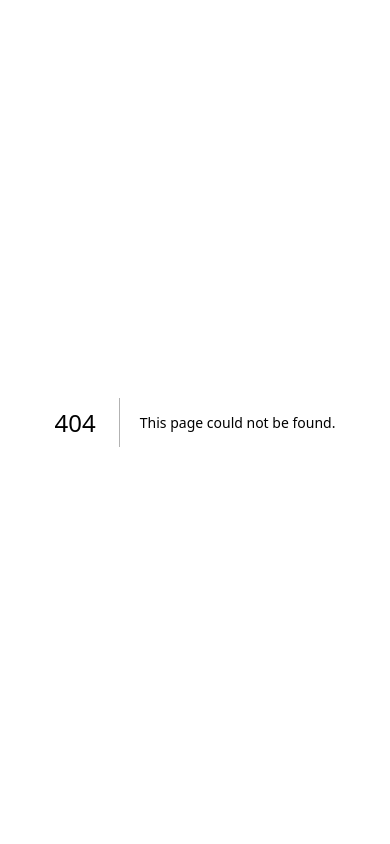
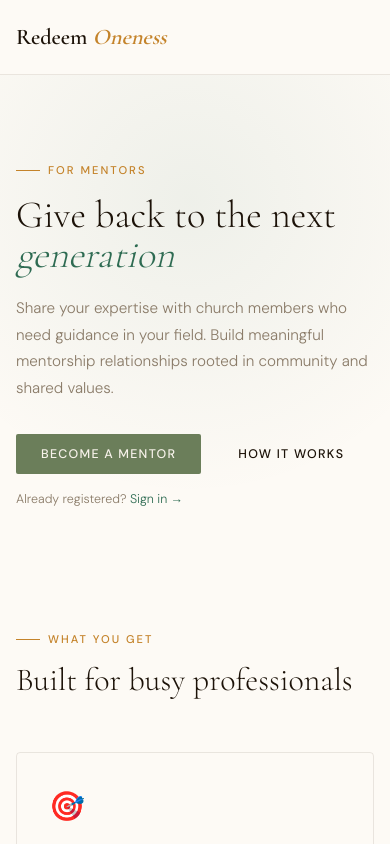
Before and after one commit to JOSEPH-ONOFIOK/RedeemOneness, a Next.js app: page /mentors in a window 390 px wide. Before the commit this address had no page. Shown: the top 844 px of the page. Built offline with nearby package versions, Linux system fonts and the light colour scheme.

Commit message:
Add /mentors public page and add Mentors to all public navs
- New page: /mentors with hero, features, sectors, how-it-works steps, and CTA
- Added Mentors link to nav on homepage, /members, /businesses, /churches, /how-it-works
- Fixed nav mobile padding (px-4 md:px-12) on all public pages

```diff
--- a/app/businesses/page.tsx
+++ b/app/businesses/page.tsx
@@ -21,12 +21,12 @@ export default function BusinessesPage() {
   return (
     <div className="bg-warm-white min-h-screen">
       {/* Nav */}
-      <nav className="fixed top-0 left-0 right-0 z-50 flex items-center justify-between px-12 py-5 bg-warm-white/95 backdrop-blur-md border-b border-[rgba(60,42,20,0.1)]">
+      <nav className="fixed top-0 left-0 right-0 z-50 flex items-center justify-between px-4 md:px-12 py-5 bg-warm-white/95 backdrop-blur-md border-b border-[rgba(60,42,20,0.1)]">
         <Link href="/" className="font-serif text-[1.4rem] font-semibold text-deep-brown">
           Redeem <em className="text-amber">Oneness</em>
         </Link>
         <div className="hidden md:flex items-center gap-10">
-          {[["How It Works","/how-it-works"],["Members","/members"],["Businesses","/businesses"],["Churches","/churches"]].map(([l,h])=>(
+          {[["How It Works","/how-it-works"],["Members","/members"],["Mentors","/mentors"],["Businesses","/businesses"],["Churches","/churches"]].map(([l,h])=>(
             <Link key={l} href={h} className="text-[0.78rem] tracking-[0.08em] uppercase text-muted hover:text-deep-brown transition-colors">{l}</Link>
           ))}
           <Btn href="/login" small>Login</Btn>
--- a/app/churches/page.tsx
+++ b/app/churches/page.tsx
@@ -24,12 +24,12 @@ export default function ChurchesPage() {
   return (
     <div className="bg-warm-white min-h-screen">
       {/* Nav */}
-      <nav className="fixed top-0 left-0 right-0 z-50 flex items-center justify-between px-12 py-5 bg-warm-white/95 backdrop-blur-md border-b border-[rgba(60,42,20,0.1)]">
+      <nav className="fixed top-0 left-0 right-0 z-50 flex items-center justify-between px-4 md:px-12 py-5 bg-warm-white/95 backdrop-blur-md border-b border-[rgba(60,42,20,0.1)]">
         <Link href="/" className="font-serif text-[1.4rem] font-semibold text-deep-brown">
           Redeem <em className="text-amber">Oneness</em>
         </Link>
         <div className="hidden md:flex items-center gap-10">
-          {[["How It Works","/how-it-works"],["Members","/members"],["Businesses","/businesses"],["Churches","/churches"]].map(([l,h])=>(
+          {[["How It Works","/how-it-works"],["Members","/members"],["Mentors","/mentors"],["Businesses","/businesses"],["Churches","/churches"]].map(([l,h])=>(
             <Link key={l} href={h} className="text-[0.78rem] tracking-[0.08em] uppercase text-muted hover:text-deep-brown transition-colors">{l}</Link>
           ))}
           <Btn href="/login" small>Login</Btn>
--- a/app/how-it-works/page.tsx
+++ b/app/how-it-works/page.tsx
@@ -79,12 +79,12 @@ export default function HowItWorksPage() {
   return (
     <div className="bg-warm-white min-h-screen">
       {/* Nav */}
-      <nav className="fixed top-0 left-0 right-0 z-50 flex items-center justify-between px-12 py-5 bg-warm-white/95 backdrop-blur-md border-b border-[rgba(60,42,20,0.1)]">
+      <nav className="fixed top-0 left-0 right-0 z-50 flex items-center justify-between px-4 md:px-12 py-5 bg-warm-white/95 backdrop-blur-md border-b border-[rgba(60,42,20,0.1)]">
         <Link href="/" className="font-serif text-[1.4rem] font-semibold text-deep-brown">
           Redeem <em className="text-amber">Oneness</em>
         </Link>
         <div className="hidden md:flex items-center gap-10">
-          {[["How It Works","/how-it-works"],["Members","/members"],["Businesses","/businesses"],["Churches","/churches"]].map(([l,h])=>(
+          {[["How It Works","/how-it-works"],["Members","/members"],["Mentors","/mentors"],["Businesses","/businesses"],["Churches","/churches"]].map(([l,h])=>(
             <Link key={l} href={h} className="text-[0.78rem] tracking-[0.08em] uppercase text-muted hover:text-deep-brown transition-colors">{l}</Link>
           ))}
           <Btn href="/login" small>Login</Btn>
--- a/app/members/page.tsx
+++ b/app/members/page.tsx
@@ -17,12 +17,12 @@ export default function MembersPage() {
   return (
     <div className="bg-warm-white min-h-screen">
       {/* Nav */}
-      <nav className="fixed top-0 left-0 right-0 z-50 flex items-center justify-between px-12 py-5 bg-warm-white/95 backdrop-blur-md border-b border-[rgba(60,42,20,0.1)]">
+      <nav className="fixed top-0 left-0 right-0 z-50 flex items-center justify-between px-4 md:px-12 py-5 bg-warm-white/95 backdrop-blur-md border-b border-[rgba(60,42,20,0.1)]">
         <Link href="/" className="font-serif text-[1.4rem] font-semibold text-deep-brown">
           Redeem <em className="text-amber">Oneness</em>
         </Link>
         <div className="hidden md:flex items-center gap-10">
-          {[["How It Works","/how-it-works"],["Members","/members"],["Businesses","/businesses"],["Churches","/churches"]].map(([l,h])=>(
+          {[["How It Works","/how-it-works"],["Members","/members"],["Mentors","/mentors"],["Businesses","/businesses"],["Churches","/churches"]].map(([l,h])=>(
             <Link key={l} href={h} className="text-[0.78rem] tracking-[0.08em] uppercase text-muted hover:text-deep-brown transition-colors">{l}</Link>
           ))}
           <Btn href="/login" small>Login</Btn>
--- /dev/null
+++ b/app/mentors/page.tsx
@@ -0,0 +1,149 @@
+import Link from "next/link";
+import { Btn, SectionLabel, Tag } from "@/components/ui";
+
+const features = [
+  { icon: "🎯", title: "Reach Those Who Need You",   desc: "Church members actively looking for guidance in your sector will find your profile and send mentorship requests. You choose who to accept." },
+  { icon: "📅", title: "Flexible Commitment",        desc: "There are no fixed schedules. Accept as many or as few mentees as you like. Mentor on your own terms, at your own pace." },
+  { icon: "💬", title: "Built-In Messaging",         desc: "Communicate with mentees directly within the platform. No need to share personal contact details until you're ready." },
+  { icon: "📢", title: "Post Announcements",         desc: "Share industry insights, job tips, or encouragement with all your mentees at once via the announcement feature." },
+  { icon: "🌍", title: "Platform-Wide Visibility",   desc: "Your mentor profile is visible to all registered members across every church branch — not just one location." },
+  { icon: "🤝", title: "Faith-Rooted Community",     desc: "Mentor within a community where shared values create deeper trust, greater accountability, and more meaningful impact." },
+];
+
+const sectors = [
+  "Technology", "Finance", "Law", "Medicine",
+  "Engineering", "Education", "Creative Arts", "Public Health",
+];
+
+const NAV = [
+  ["How It Works", "/how-it-works"],
+  ["Members",      "/members"],
+  ["Mentors",      "/mentors"],
+  ["Businesses",   "/businesses"],
+  ["Churches",     "/churches"],
+];
+
+export default function MentorsPage() {
+  return (
+    <div className="bg-warm-white min-h-screen">
+      {/* Nav */}
+      <nav className="fixed top-0 left-0 right-0 z-50 flex items-center justify-between px-4 md:px-12 py-5 bg-warm-white/95 backdrop-blur-md border-b border-[rgba(60,42,20,0.1)]">
+        <Link href="/" className="font-serif text-[1.4rem] font-semibold text-deep-brown">
+          Redeem <em className="text-amber">Oneness</em>
+        </Link>
+        <div className="hidden md:flex items-center gap-10">
+          {NAV.map(([l, h]) => (
+            <Link key={l} href={h} className="text-[0.78rem] tracking-[0.08em] uppercase text-muted hover:text-deep-brown transition-colors">{l}</Link>
+          ))}
+          <Btn href="/login" small>Login</Btn>
+        </div>
+      </nav>
+
+      {/* Hero */}
+      <section className="min-h-[70vh] grid md:grid-cols-2 pt-20 relative overflow-hidden">
+        <div className="absolute top-[-100px] right-[-100px] w-[600px] h-[600px] rounded-full bg-[radial-gradient(circle,rgba(46,107,82,0.07),transparent_70%)] pointer-events-none" />
+        <div className="flex flex-col justify-center px-4 md:px-12 py-10 md:py-20 relative z-10">
+          <SectionLabel>For Mentors</SectionLabel>
+          <h1 className="font-serif text-[clamp(2.4rem,4.5vw,4.5rem)] font-light leading-[1.05] mt-2 mb-5">
+            Give back to the next <em className="text-forest">generation</em>
+          </h1>
+          <p className="text-[0.95rem] leading-[1.75] text-muted max-w-[440px] mb-8">
+            Share your expertise with church members who need guidance in your field. Build meaningful mentorship relationships rooted in community and shared values.
+          </p>
+          <div className="flex flex-wrap gap-3">
+            <Btn href="/mentor-register" variant="sage">Become a Mentor</Btn>
+            <Btn href="/how-it-works" variant="outline">How it works</Btn>
+          </div>
+          <p className="text-[0.78rem] text-muted mt-4">
+            Already registered? <Link href="/login" className="text-forest hover:underline">Sign in →</Link>
+          </p>
+        </div>
+
+        {/* Visual */}
+        <div className="hidden md:flex items-center justify-center bg-[linear-gradient(135deg,rgba(46,107,82,0.07),rgba(107,126,90,0.05))] px-12">
+          <div className="w-[320px] space-y-3">
+            {[
+              { name: "Adaeze Obi",    sector: "UX / Product Design", exp: "8 yrs",  tags: ["Figma", "UX Research"] },
+              { name: "Chukwudi Eze",  sector: "Technology",          exp: "12 yrs", tags: ["React", "Node.js"] },
+              { name: "Funmilayo A.",  sector: "Finance",             exp: "10 yrs", tags: ["IFRS", "Audit"] },
+            ].map((m) => (
+              <div key={m.name} className="bg-warm-white border border-[rgba(60,42,20,0.1)] rounded-[4px] p-4 shadow-sm">
+                <div className="flex justify-between items-start mb-1">
+                  <span className="font-serif text-[1rem] font-semibold">{m.name}</span>
+                  <span className="text-[0.62rem] px-2 py-0.5 rounded-sm font-medium uppercase tracking-wide bg-forest/10 text-forest">{m.exp}</span>
+                </div>
+                <div className="text-[0.73rem] text-muted mb-2">{m.sector}</div>
+                <div className="flex gap-1.5">{m.tags.map((t) => <Tag key={t}>{t}</Tag>)}</div>
+              </div>
+            ))}
+          </div>
+        </div>
+      </section>
+
+      {/* Features */}
+      <section className="px-4 md:px-12 py-10 md:py-24">
+        <SectionLabel>What You Get</SectionLabel>
+        <h2 className="font-serif text-[clamp(2rem,3vw,2.8rem)] font-light mb-12">Built for busy professionals</h2>
+        <div className="grid md:grid-cols-3 gap-6">
+          {features.map((f) => (
+            <div key={f.title} className="border border-[rgba(60,42,20,0.1)] rounded-[4px] p-8 hover:-translate-y-0.5 hover:shadow-[0_8px_32px_rgba(28,18,8,0.07)] transition-all">
+              <div className="text-[1.8rem] mb-4">{f.icon}</div>
+              <h3 className="font-serif text-[1.1rem] font-semibold mb-2">{f.title}</h3>
+              <p className="text-[0.83rem] leading-[1.7] text-muted">{f.desc}</p>
+            </div>
+          ))}
+        </div>
+      </section>
+
+      {/* Sectors */}
+      <section className="px-4 md:px-12 py-10 md:py-20 bg-cream">
+        <div className="max-w-[600px]">
+          <SectionLabel>Coverage</SectionLabel>
+          <h2 className="font-serif text-[1.8rem] font-light mb-6">Sectors we support</h2>
+          <p className="text-[0.88rem] leading-[1.75] text-muted mb-6">
+            Mentors are needed across a wide range of industries. If your sector isn't listed, you can still register — we're always growing.
+          </p>
+          <div className="flex flex-wrap gap-2">
+            {sectors.map((s) => <Tag key={s} amber>{s}</Tag>)}
+          </div>
+        </div>
+      </section>
+
+      {/* How it works */}
+      <section className="px-4 md:px-12 py-10 md:py-24">
+        <SectionLabel>Getting Started</SectionLabel>
+        <h2 className="font-serif text-[clamp(2rem,3vw,2.8rem)] font-light mb-12">Start mentoring in 3 steps</h2>
+        <div className="grid md:grid-cols-3 gap-px bg-[rgba(60,42,20,0.1)]">
+          {[
+            { n: "01", title: "Create your profile",  desc: "Register as a mentor and fill in your sector, years of experience, bio, and preferred contact method. Your profile goes live immediately." },
+            { n: "02", title: "Receive requests",      desc: "Members browsing mentors in your sector will send you a mentorship request with a short message. You decide who to accept." },
+            { n: "03", title: "Start the journey",     desc: "Once you accept a request, connect via the platform messaging system and begin the mentorship on your own terms." },
+          ].map((s) => (
+            <div key={s.n} className="bg-warm-white p-10 relative group overflow-hidden">
+              <div className="absolute bottom-0 left-0 w-0 h-0.5 bg-forest group-hover:w-full transition-all duration-500" />
+              <div className="font-serif text-[4rem] font-light text-forest/10 leading-none mb-3">{s.n}</div>
+              <h3 className="font-serif text-[1.15rem] font-semibold mb-2">{s.title}</h3>
+              <p className="text-[0.83rem] leading-[1.7] text-muted">{s.desc}</p>
+            </div>
+          ))}
+        </div>
+      </section>
+
+      {/* CTA */}
+      <section className="px-4 md:px-12 py-16 md:py-28 bg-deep-brown text-center relative overflow-hidden">
+        <div className="absolute inset-0 opacity-[0.015]"
+          style={{ backgroundImage: "repeating-linear-gradient(0deg,transparent,transparent 60px,white 60px,white 61px),repeating-linear-gradient(90deg,transparent,transparent 60px,white 60px,white 61px)" }} />
+        <h2 className="font-serif text-[clamp(2.2rem,4vw,3.5rem)] font-light text-cream mb-5">
+          Your experience can <em className="text-gold">change a life</em>
+        </h2>
+        <p className="text-white/45 text-[0.92rem] mb-8 max-w-[380px] mx-auto">
+          Register in minutes. No commitment required to start. Give back to a community that shares your values.
+        </p>
+        <div className="flex justify-center flex-wrap gap-3">
+          <Btn href="/mentor-register" variant="sage">Become a Mentor</Btn>
+          <Btn href="/login" variant="ghost">Sign in</Btn>
+        </div>
+      </section>
+    </div>
+  );
+}
--- a/app/page.tsx
+++ b/app/page.tsx
@@ -10,7 +10,7 @@ export default function HomePage() {
           Redeem <em className="text-amber">Oneness</em>
         </Link>
         <div className="hidden md:flex items-center gap-10">
-          {[["How It Works","/how-it-works"],["Members","/members"],["Businesses","/businesses"],["Churches","/churches"]].map(([l,h]) => (
+          {[["How It Works","/how-it-works"],["Members","/members"],["Mentors","/mentors"],["Businesses","/businesses"],["Churches","/churches"]].map(([l,h]) => (
             <Link key={l} href={h} className="text-[0.78rem] tracking-[0.08em] uppercase text-muted hover:text-deep-brown transition-colors">
               {l}
             </Link>
```
